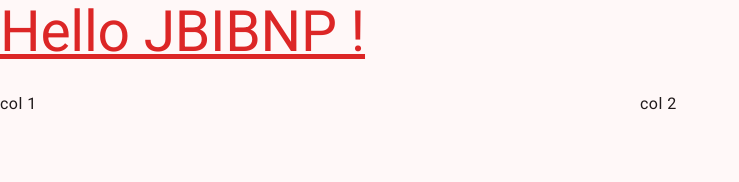
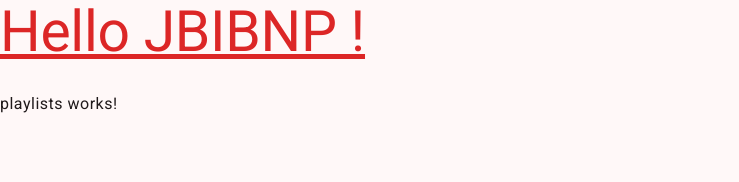
Before and after one commit to ev45ive/jbi-bnp-angular, an Angular app: page /playlists in a window 1280 px wide. Shown: the top 182 px of the page, without its empty margins (0-739 px from the left). Built offline with nearby package versions, Linux system fonts and the light colour scheme.

Commit message:
Router + Outlet

```diff
--- a/src/app/app-routing.module.ts
+++ b/src/app/app-routing.module.ts
@@ -1,10 +1,16 @@
-  import { NgModule } from '@angular/core';
-  import { RouterModule, Routes } from '@angular/router';
+import { NgModule } from '@angular/core';
+import { RouterModule, Routes } from '@angular/router';
 
-  const routes: Routes = [{ path: 'playlists', loadChildren: () => import('./playlists/playlists.module').then(m => m.PlaylistsModule) }];
+const routes: Routes = [
+  {
+    path: 'playlists',
+    loadChildren: () =>
+      import('./playlists/playlists.module').then((m) => m.PlaylistsModule),
+  },
+];
 
-  @NgModule({
-    imports: [RouterModule.forRoot(routes)],
-    exports: [RouterModule]
-  })
-  export class AppRoutingModule { }
+@NgModule({
+  imports: [RouterModule.forRoot(routes)],
+  exports: [RouterModule],
+})
+export class AppRoutingModule {}
--- a/src/app/app.component.html
+++ b/src/app/app.component.html
@@ -1,11 +1,8 @@
 <div class="container">
-  <!-- View -->
   <h1 class="text-3xl font-bold text-red-600 underline">
     Hello {{ title.toLocaleUpperCase() }} !
   </h1>
 
-  <div class="grid grid-cols-2">
-    <div>col 1</div>
-    <div>col 2</div>
-  </div>
+  <!-- Replaced by router -->
+  <router-outlet/>
 </div>
--- a/src/app/playlists/playlists-routing.module.ts
+++ b/src/app/playlists/playlists-routing.module.ts
@@ -2,10 +2,15 @@ import { NgModule } from '@angular/core';
 import { RouterModule, Routes } from '@angular/router';
 import { PlaylistsComponent } from './playlists.component';
 
-const routes: Routes = [{ path: '', component: PlaylistsComponent }];
+const routes: Routes = [
+  {
+    path: '', // /playlists/ + ''
+    component: PlaylistsComponent,
+  },
+];
 
 @NgModule({
   imports: [RouterModule.forChild(routes)],
-  exports: [RouterModule]
+  exports: [RouterModule],
 })
-export class PlaylistsRoutingModule { }
+export class PlaylistsRoutingModule {}
```
